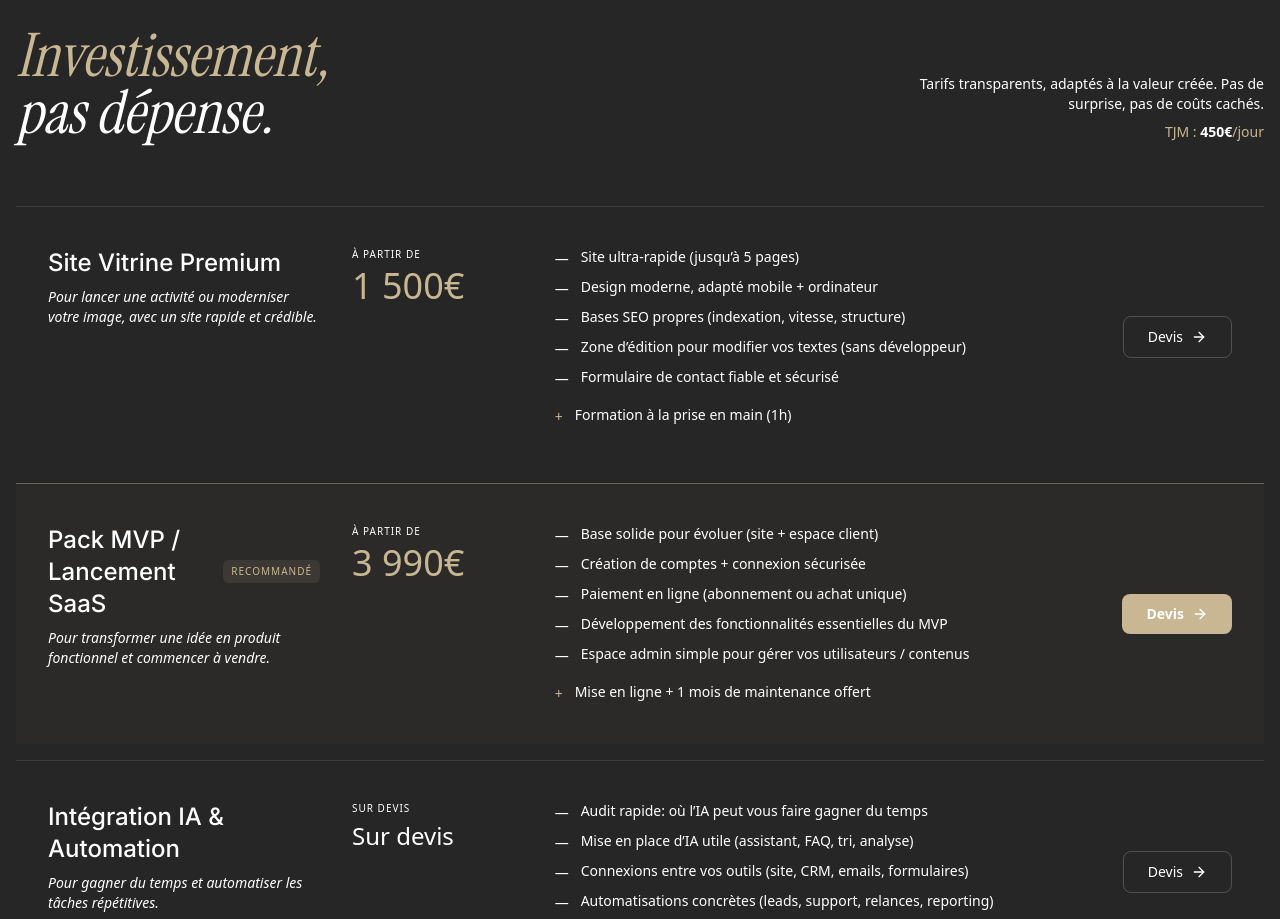
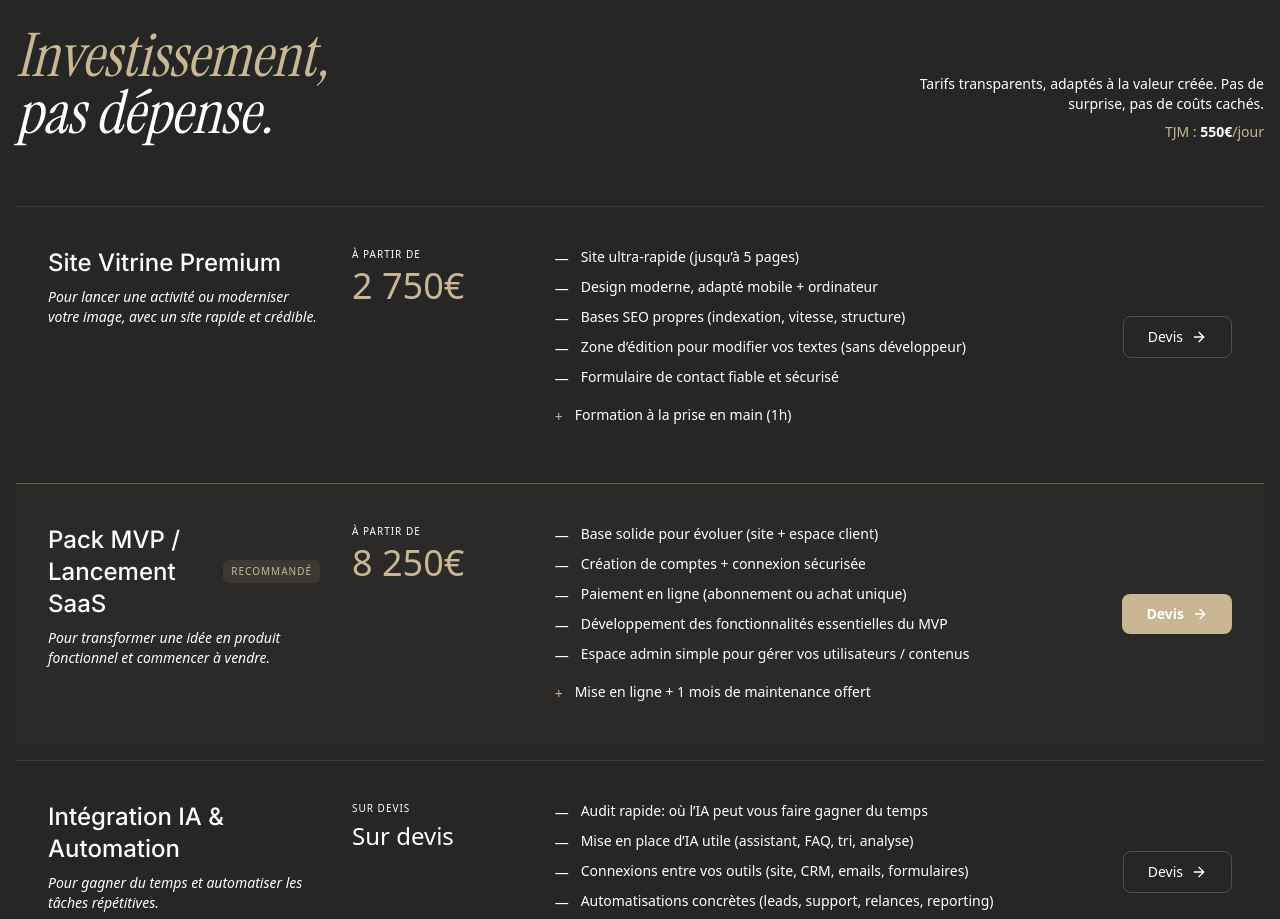
Before and after one commit to codebylan/devfoliov3, a Next.js app: page / in a window 1280 px wide. Shown: the part 3540-4459 px from the top of the page. Built offline with nearby package versions, Linux system fonts and the light colour scheme.

Commit message:
Update pricing based on market analysis and 3 years experience

```diff
--- a/src/components/sections/Prices.jsx
+++ b/src/components/sections/Prices.jsx
@@ -25,7 +25,7 @@ const Prices = () => {
             de coûts cachés.
           </p>
           <p className="text-accent text-sm mt-2">
-            TJM : <span className="font-semibold">450€</span>/jour
+            TJM : <span className="font-semibold">550€</span>/jour
           </p>
         </div>
       </div>
--- a/src/data/pricing.js
+++ b/src/data/pricing.js
@@ -3,7 +3,7 @@ export const pricingData = [
     title: 'Site Vitrine Premium',
     subtitle:
       'Pour lancer une activité ou moderniser votre image, avec un site rapide et crédible.',
-    price: 'À partir de 1 500€',
+    price: 'À partir de 2 750€',
     features: [
       'Site ultra-rapide (jusqu’à 5 pages)',
       'Design moderne, adapté mobile + ordinateur',
@@ -18,7 +18,7 @@ export const pricingData = [
     title: 'Pack MVP / Lancement SaaS',
     subtitle:
       'Pour transformer une idée en produit fonctionnel et commencer à vendre.',
-    price: 'À partir de 3 990€',
+    price: 'À partir de 8 250€',
     features: [
       'Base solide pour évoluer (site + espace client)',
       'Création de comptes + connexion sécurisée',
```
